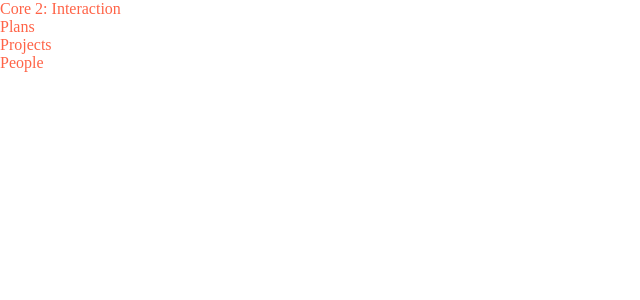
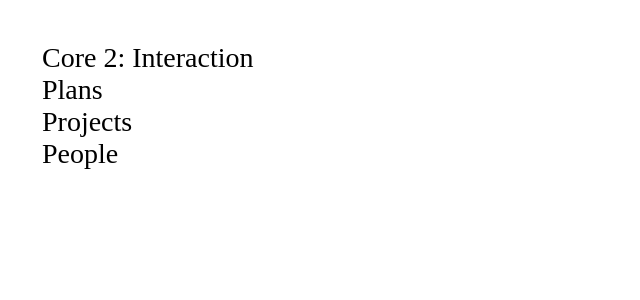
Before and after one commit to core-interaction-s23/core-interaction-s23.github.io, a Jekyll site: the page built from index.html, in a window 1280 px wide. Shown: the top 300 px of the page, without its empty margins (0-640 px from the left). Built offline with Jekyll 4.4.1, drawn with Linux system fonts in a browser that asks for light colours.

Commit message:
Start typography/spacing basics.

```diff
--- /dev/null
+++ b/assets/styles/_typography.scss
@@ -0,0 +1,23 @@
+:root {
+	font-feature-settings: 'liga', 'kern';
+	font-size:             62.5%;
+}
+
+:root * {
+	-moz-osx-font-smoothing:  grayscale;
+	-webkit-font-smoothing:   antialiased;
+	-webkit-text-size-adjust: none;
+	font-kerning:             normal;
+	font-smooth:              always;
+	text-rendering:           optimizeLegibility;
+}
+
+
+
+em, em em em { font-style: italic }
+
+em em { font-style: normal }
+
+del { font-style: line-through }
+
+nobr, .nowrap {	white-space: nowrap }
--- a/assets/styles/main.scss
+++ b/assets/styles/main.scss
@@ -6,6 +6,21 @@
 
 @use "utilities" as *;
 
+@use 'typography';
+
+
+
+:root {
+	--font--base: 1.6rem;
+	--spacing:    calc(var(--font--base) * 1.5);
+
+	@include breakpoint(768) { --font--base: 2.4rem }
+	@include breakpoint(1024) { --font--base: 2.8rem }
+}
+
+
+
 body {
-	color: tomato; /* Testing. */
+	font-size: var(--font--base);
+	padding:   var(--spacing);
 }
```
